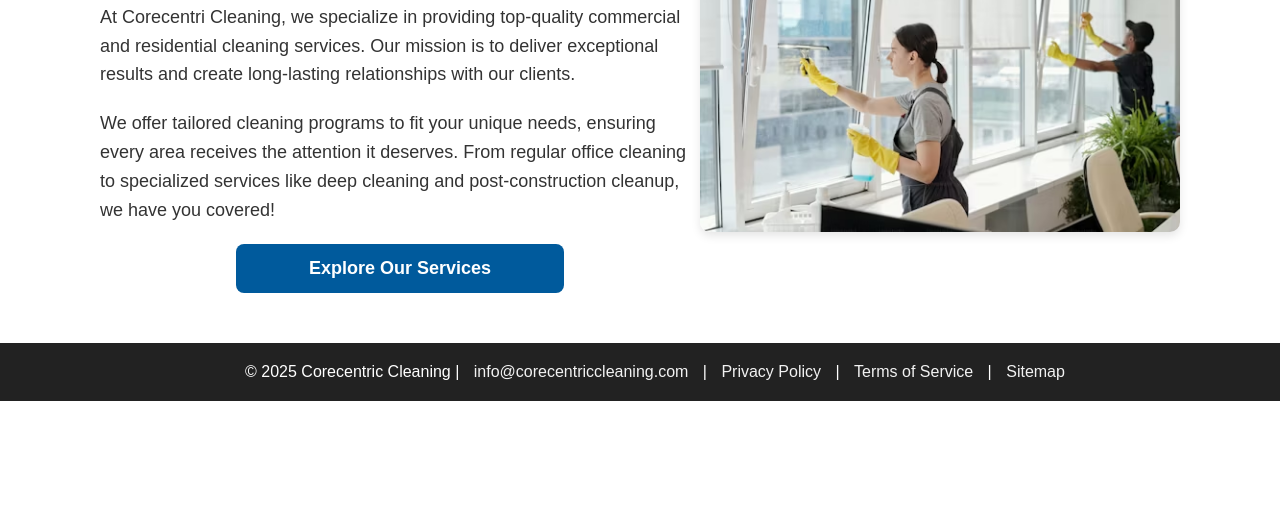
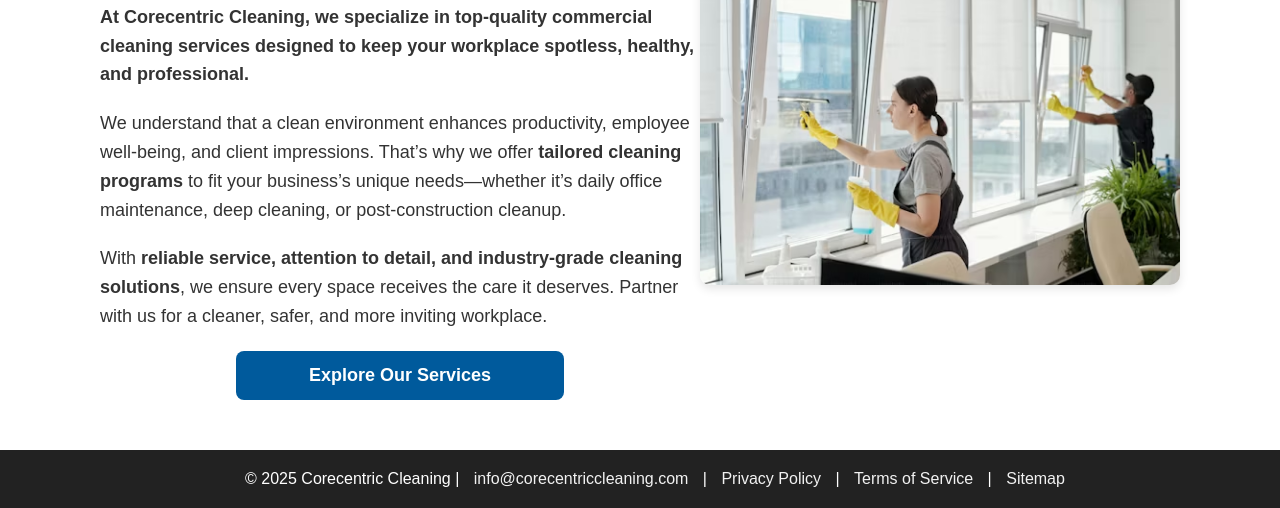
Before and after one commit to Expertnetic-tech/CoreCentric, a plain HTML site: page index.html in a window 1280 px wide. Shown: the part 498-1006 px from the top of the page. Before the commit the page ends 899 px from the top, so only its background shows below. Drawn offline with Linux system fonts and the light colour scheme.

Commit message:
feat: Content shuffle (#5)
* feat: Altered, added and priortized content

* fix: minor cleanup

---------

Co-authored-by: vernal <dcosta.vernal@gmail.com>

```diff
--- a/index.html
+++ b/index.html
@@ -46,16 +46,16 @@
       <div class="home-text">
         <h1>Welcome to Corecentric Cleaning</h1>
         <p>
-          At Corecentri Cleaning, we specialize in providing top-quality
-          commercial and residential cleaning services. Our mission is to
-          deliver exceptional results and create long-lasting relationships
-          with our clients.
+          <strong>At Corecentric Cleaning, we specialize in top-quality commercial cleaning services designed to keep your workplace spotless, healthy, and professional.</strong>
         </p>
         <p>
-          We offer tailored cleaning programs to fit your unique needs,
-          ensuring every area receives the attention it deserves. From regular
-          office cleaning to specialized services like deep cleaning and
-          post-construction cleanup, we have you covered!
+          We understand that a clean environment enhances productivity, employee well-being, and client impressions.
+           That’s why we offer <strong>tailored cleaning programs</strong> to fit your business’s unique needs—whether
+           it’s daily office maintenance, deep cleaning, or post-construction cleanup.
+        </p>
+        <p>
+          With <strong>reliable service, attention to detail, and industry-grade cleaning solutions</strong>, we ensure every space receives the care it deserves.
+           Partner with us for a cleaner, safer, and more inviting workplace.
         </p>
         <a href="services.html" class="btn">Explore Our Services</a>
       </div>
```
Also changed, not shown: contact.html (+1 -1 lines), pricing.html (+1 -0 lines), services.html (+11 -10 lines), img/commercial.jpg (added).
